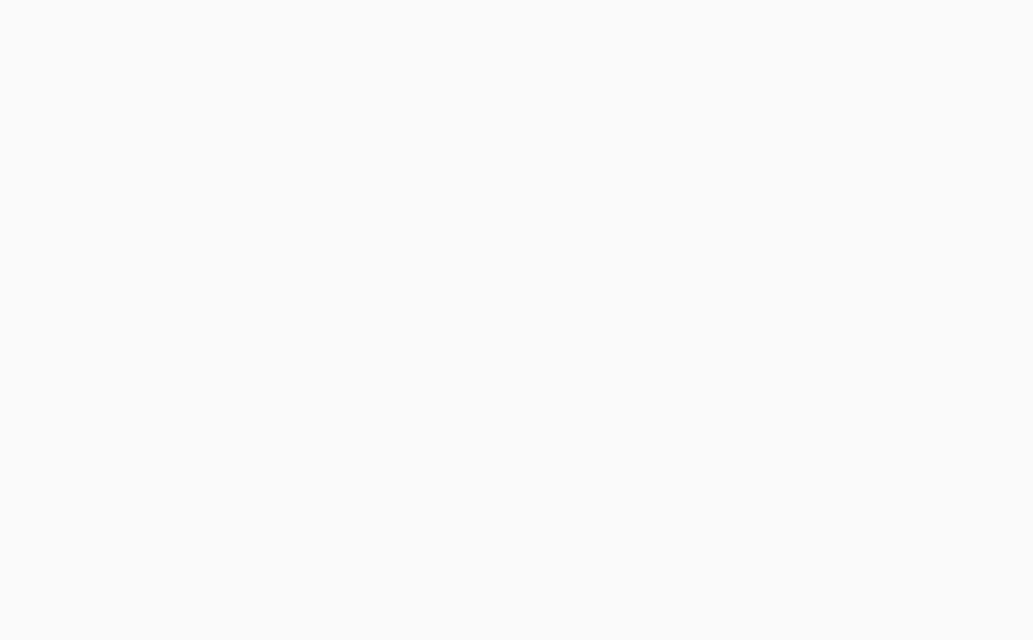
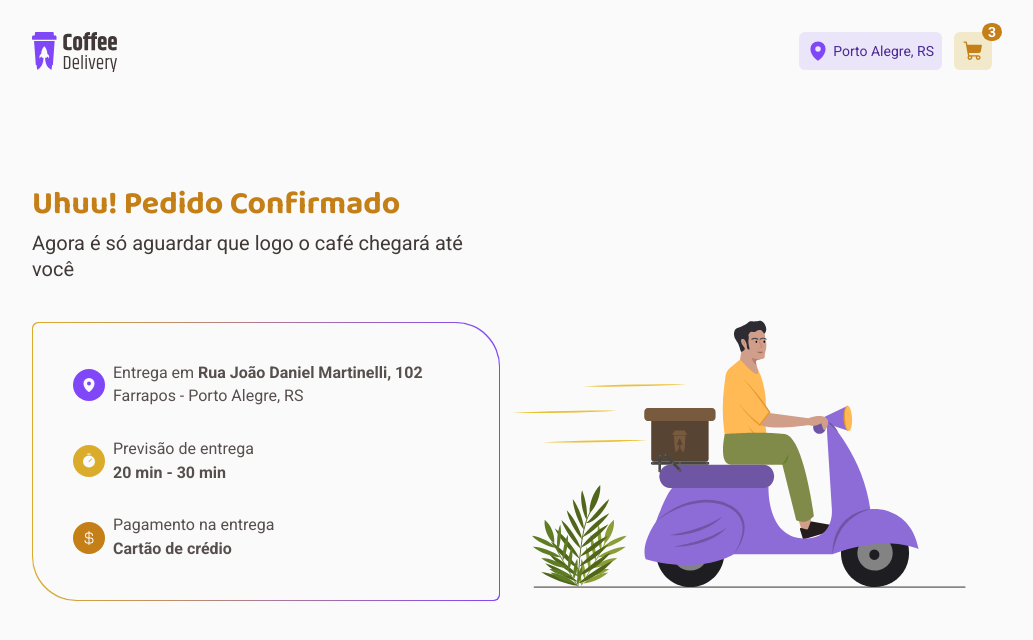
Before and after one commit to GeraldoJAlves/rockeatseat-coffee-delivery, a React (Vite) app: page /success in a window 1280 px wide. Before the commit this address had no page. Shown: the top 640 px of the page, without its empty margins (128-1161 px from the left). Built offline with nearby package versions, Linux system fonts and the light colour scheme.

Commit message:
feat: add page success

```diff
--- /dev/null
+++ b/src/pages/success/index.tsx
@@ -0,0 +1,57 @@
+import {
+  Address,
+  Container,
+  EstimatedTime,
+  OrderDetails,
+  OrderDetailsWrapper,
+  PaymentMethod,
+  TitleContainer,
+} from './styles'
+
+import delivery from '../../assets/delivery.svg'
+import { CurrencyDollar, MapPin, Timer } from '@phosphor-icons/react'
+
+export function Success() {
+  return (
+    <Container>
+      <div>
+        <TitleContainer>
+          <h1>Uhuu! Pedido Confirmado</h1>
+          <p>Agora é só aguardar que logo o café chegará até você</p>
+        </TitleContainer>
+        <OrderDetailsWrapper>
+          <OrderDetails>
+            <Address>
+              <MapPin size={16} weight="fill" />
+              <div>
+                <span>
+                  Entrega em <strong>Rua João Daniel Martinelli, 102</strong>
+                </span>
+                <span>Farrapos - Porto Alegre, RS</span>
+              </div>
+            </Address>
+            <EstimatedTime>
+              <Timer size={16} weight="fill" />
+              <div>
+                <span>Previsão de entrega</span>
+                <span>
+                  <strong>20 min - 30 min</strong>
+                </span>
+              </div>
+            </EstimatedTime>
+            <PaymentMethod>
+              <CurrencyDollar size={16} />
+              <div>
+                <span>Pagamento na entrega</span>
+                <span>
+                  <strong>Cartão de crédio</strong>
+                </span>
+              </div>
+            </PaymentMethod>
+          </OrderDetails>
+        </OrderDetailsWrapper>
+      </div>
+      <img src={delivery} alt="" />
+    </Container>
+  )
+}
--- /dev/null
+++ b/src/pages/success/styles.ts
@@ -0,0 +1,104 @@
+import styled, { css } from 'styled-components'
+
+export const Container = styled.div`
+  display: flex;
+  justify-content: space-between;
+  align-items: end;
+  padding-top: 80px;
+  padding-bottom: 80px;
+
+  & > div {
+    display: flex;
+    flex-direction: column;
+    gap: 2.5rem;
+  }
+`
+
+export const TitleContainer = styled.div`
+  display: flex;
+  flex-direction: column;
+  gap: 0.25rem;
+
+  & > h1 {
+    font-family: 'Baloo 2', sans-serif;
+    font-size: ${(props) => props.theme.title.L};
+    line-height: ${(props) => props.theme.title.lineHeight};
+    color: ${(props) => props.theme.yellowDark};
+  }
+
+  & > p {
+    font-size: ${(props) => props.theme.text.L};
+    line-height: ${(props) => props.theme.text.lineHeight};
+    color: ${(props) => props.theme.baseSubtitle};
+  }
+`
+
+export const OrderDetailsWrapper = styled.div`
+  background: linear-gradient(
+    to right,
+    ${(props) => props.theme.yellow},
+    ${(props) => props.theme.purple}
+  );
+  padding: 1px;
+  border-radius: 6px 44px;
+`
+
+export const OrderDetails = styled.div`
+  display: flex;
+  flex-direction: column;
+  background-color: ${(props) => props.theme.background};
+  border-radius: 6px 44px;
+  padding: 2.5rem;
+  gap: 2rem;
+
+  & > div {
+    display: flex;
+    align-items: center;
+    gap: 0.5rem;
+  }
+`
+
+const BaseInfo = css`
+  & > svg {
+    box-sizing: initial;
+    border-radius: 50%;
+    padding: 0.5rem;
+    fill: ${(props) => props.theme.background};
+  }
+
+  & > div {
+    display: flex;
+    flex-direction: column;
+    gap: 0.175rem;
+
+    & > span {
+      font-size: ${(props) => props.theme.text.M};
+      color: ${(props) => props.theme.baseText};
+
+      & > strong {
+        font-weight: 700;
+      }
+    }
+  }
+`
+
+export const Address = styled.div`
+  ${BaseInfo}
+  & > svg {
+    background-color: ${(props) => props.theme.purple};
+  }
+`
+
+export const EstimatedTime = styled.div`
+  ${BaseInfo}
+  & > svg {
+    background-color: ${(props) => props.theme.yellow};
+  }
+`
+
+export const PaymentMethod = styled.div`
+  ${BaseInfo}
+  & > svg {
+    background-color: ${(props) => props.theme.yellowDark};
+  }
+`
--- a/src/router.tsx
+++ b/src/router.tsx
@@ -2,6 +2,7 @@ import { Route, Routes } from 'react-router-dom'
 import { Home } from './pages/home'
 import { Checkout } from './pages/checkout'
 import { DefaultLayout } from './layouts/default-layout'
+import { Success } from './pages/success'
 
 export function Router() {
   return (
@@ -9,6 +10,7 @@ export function Router() {
       <Route path="/" element={<DefaultLayout />}>
         <Route path="/" element={<Home />} />
         <Route path="/checkout" element={<Checkout />} />
+        <Route path="/success" element={<Success />} />
       </Route>
     </Routes>
   )
```
Also changed, not shown: src/assets/delivery.svg (added).
